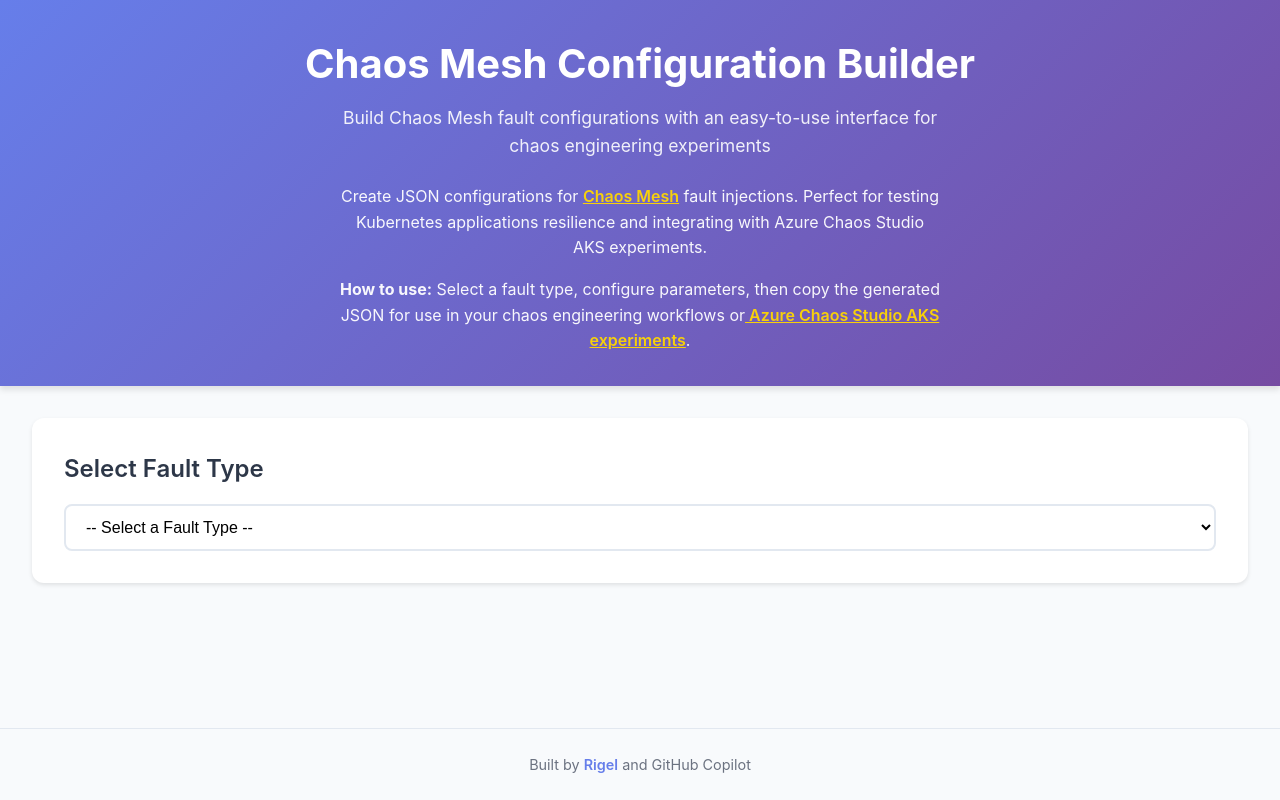
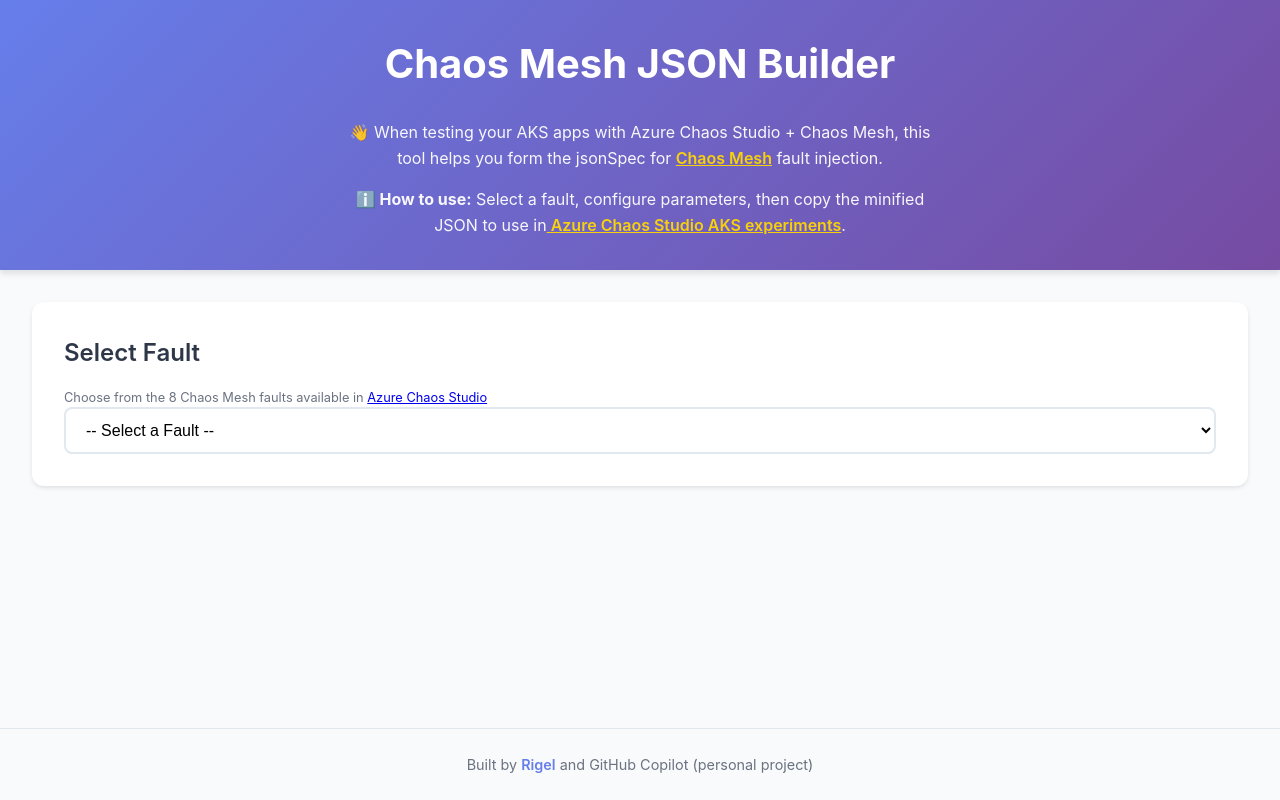
Before and after one commit to rsgel/chaosmesh-converter, a React (Create React App) app: page / in a window 1280 px wide. Built offline with nearby package versions, Linux system fonts and the light colour scheme.

Commit message:
Update README and UI text for clarity on Azure Chaos Studio integration

```diff
--- a/src/App.js
+++ b/src/App.js
@@ -50,15 +50,13 @@
 
   return (
     <div className="App">      <header className="App-header">
-        <h1>Chaos Mesh Configuration Builder</h1>
-        <p>Build Chaos Mesh fault configurations with an easy-to-use interface for chaos engineering experiments</p>
+        <h1>Chaos Mesh JSON Builder</h1>
         <div className="header-info">
           <p>
-            Create JSON configurations for <a href="https://github.com/chaos-mesh/chaos-mesh" target="_blank" rel="noopener noreferrer" className="header-link">Chaos Mesh</a> fault injections.
-            Perfect for testing Kubernetes applications resilience and integrating with Azure Chaos Studio AKS experiments.
+            👋 When testing your AKS apps with Azure Chaos Studio + Chaos Mesh, this tool helps you form the jsonSpec for <a href="https://github.com/chaos-mesh/chaos-mesh" target="_blank" rel="noopener noreferrer" className="header-link">Chaos Mesh</a> fault injection.
           </p>
           <p>
-            <strong>How to use:</strong> Select a fault type, configure parameters, then copy the generated JSON for use in your chaos engineering workflows or
+            <strong>ℹ️ How to use:</strong> Select a fault, configure parameters, then copy the minified JSON to use in
             <a href="https://learn.microsoft.com/en-us/azure/chaos-studio/chaos-studio-tutorial-aks-portal" target="_blank" rel="noopener noreferrer" className="header-link"> Azure Chaos Studio AKS experiments</a>.
           </p>
         </div>
@@ -66,13 +64,16 @@
 
       <main className="App-main">
         <div className="fault-selector">
-          <h2>Select Fault Type</h2>
+          <h2>Select Fault</h2>
+          <p class='field-description'>Choose from the 8 Chaos Mesh faults available in <a href="https://learn.microsoft.com/en-us/azure/chaos-studio/chaos-studio-fault-library#azure-kubernetes-service" target="_blank" rel="noopener noreferrer">Azure Chaos Studio</a>
+          <br></br>
+          </p>
           <select
             value={selectedFault}
             onChange={(e) => handleFaultChange(e.target.value)}
             className="fault-dropdown"
           >
-            <option value="">-- Select a Fault Type --</option>
+            <option value="">-- Select a Fault --</option>
             {Object.entries(chaosSchemas).map(([key, schema]) => (
               <option key={key} value={key}>
                 {schema.title}
@@ -105,7 +106,7 @@
 
       <footer className="App-footer">
         <p>
-          Built by <a href="https://github.com/rsgel" target="_blank" rel="noopener noreferrer" className="footer-link">Rigel</a> and GitHub Copilot
+          Built by <a href="https://github.com/rsgel/chaosmesh-converter" target="_blank" rel="noopener noreferrer" className="footer-link">Rigel</a> and GitHub Copilot (personal project)
         </p>
       </footer>
     </div>
--- a/src/components/JsonOutput.js
+++ b/src/components/JsonOutput.js
@@ -42,7 +42,7 @@
           <h4>Minified JSON</h4>
           <div className="output-box minified">
             <pre className="json-content">
-              {jsonOutput || 'Configure the form above to see the JSON output'}
+              {jsonOutput || 'Configure a fault to see the JSON output'}
             </pre>
           </div>
         </div>
@@ -51,7 +51,7 @@
           <h4>Formatted JSON</h4>
           <div className="output-box formatted">
             <pre className="json-content">
-              {jsonOutput ? formatJson(jsonOutput) : 'Configure the form above to see the JSON output'}
+              {jsonOutput ? formatJson(jsonOutput) : 'Configure a fault to see the JSON output'}
             </pre>
           </div>
         </div>
```
Also changed, not shown: 1 other file (tests, documents, lock files or other folders).
